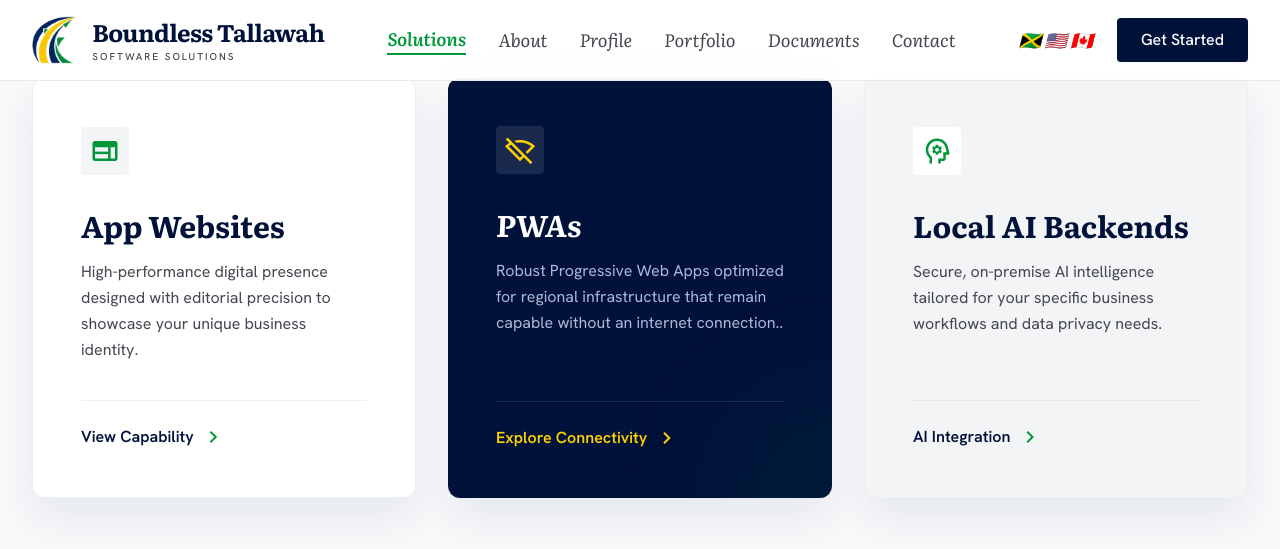
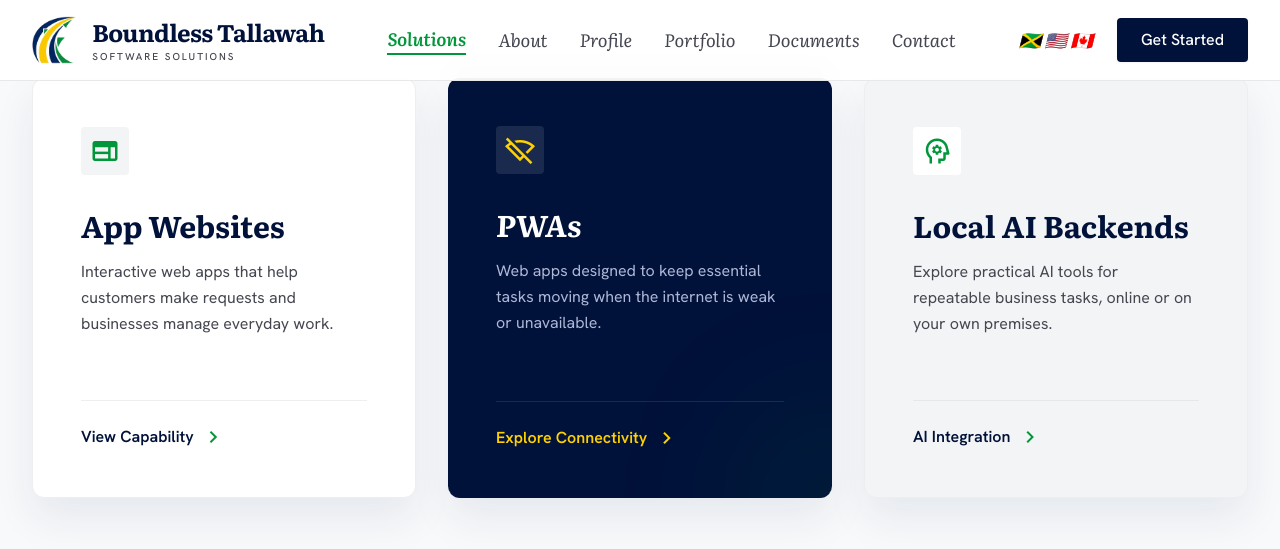
Before and after one commit to Boundless-Tallawah-Software/boundless-tallawah-software.github.io, a Jekyll site: the page built from index.md, in a window 1280 px wide and 900 px high, scrolled down 1286 px, cut to the strip 0-686 px from the top of the window. Shown: the top 549 px of the strip. Built offline with Jekyll 4.4.1, drawn with Linux system fonts in a browser that asks for light colours; nearby versions of some CDN libraries.

Commit message:
Add service detail pages
Co-authored-by: Copilot <223556219+Copilot@users.noreply.github.com>

```diff
--- /dev/null
+++ b/_includes/service-consultation.html
@@ -0,0 +1,5 @@
+<div class="mt-10">
+  <a href="https://ask.boundless-tallawah.com/prospect" target="_blank" rel="noopener noreferrer" class="inline-block rounded bg-primary px-6 py-3 font-medium text-white transition-colors hover:bg-primary-container">
+    Get Started
+  </a>
+</div>
--- a/_includes/services-grid.html
+++ b/_includes/services-grid.html
@@ -7,11 +7,11 @@
           <span class="material-symbols-outlined text-3xl text-brand-green">web</span>
         </div>
         <h3 class="text-3xl font-bold text-primary mb-4">App Websites</h3>
-        <p class="text-on-surface-variant leading-relaxed">High-performance digital presence designed with editorial precision to showcase your unique business identity.</p>
+        <p class="text-on-surface-variant leading-relaxed">Interactive web apps that help customers make requests and businesses manage everyday work.</p>
       </div>
       <div class="mt-8">
         <hr class="border-outline-variant/30 mb-6">
-        <a class="text-primary font-semibold flex items-center gap-2 group-hover:gap-4 transition-all" href="#">
+        <a class="text-primary font-semibold flex items-center gap-2 group-hover:gap-4 transition-all" href="{{ '/app-websites/' | relative_url }}">
           View Capability
           <span class="material-symbols-outlined text-brand-green">chevron_right</span>
         </a>
@@ -25,11 +25,11 @@
           <span class="material-symbols-outlined text-3xl text-brand-gold">signal_wifi_off</span>
         </div>
         <h3 class="text-3xl font-bold mb-4 italic">PWAs</h3>
-        <p class="text-primary-fixed/80 leading-relaxed">Robust Progressive Web Apps optimized for regional infrastructure that remain capable without an internet connection..</p>
+        <p class="text-primary-fixed/80 leading-relaxed">Web apps designed to keep essential tasks moving when the internet is weak or unavailable.</p>
       </div>
       <div class="relative z-10 mt-8">
         <hr class="border-white/10 mb-6">
-        <a class="text-brand-gold font-semibold flex items-center gap-2 hover:gap-4 transition-all" href="#">
+        <a class="text-brand-gold font-semibold flex items-center gap-2 hover:gap-4 transition-all" href="{{ '/offline-web-apps/' | relative_url }}">
           Explore Connectivity
           <span class="material-symbols-outlined">chevron_right</span>
         </a>
@@ -44,11 +44,11 @@
           <span class="material-symbols-outlined text-3xl text-brand-green">psychology</span>
         </div>
         <h3 class="text-3xl font-bold text-primary mb-4">Local AI Backends</h3>
-        <p class="text-on-surface-variant leading-relaxed">Secure, on-premise AI intelligence tailored for your specific business workflows and data privacy needs.</p>
+        <p class="text-on-surface-variant leading-relaxed">Explore practical AI tools for repeatable business tasks, online or on your own premises.</p>
       </div>
       <div class="mt-8">
         <hr class="border-outline-variant/30 mb-6">
-        <a class="text-primary font-semibold flex items-center gap-2 group-hover:gap-4 transition-all" href="#">
+        <a class="text-primary font-semibold flex items-center gap-2 group-hover:gap-4 transition-all" href="{{ '/ai-integration/' | relative_url }}">
           AI Integration
           <span class="material-symbols-outlined text-brand-green">chevron_right</span>
         </a>
```
Also changed, not shown: ai-integration.md (added, +15 -0 lines), app-websites.md (added, +21 -0 lines), offline-web-apps.md (added, +17 -0 lines), README.md.
